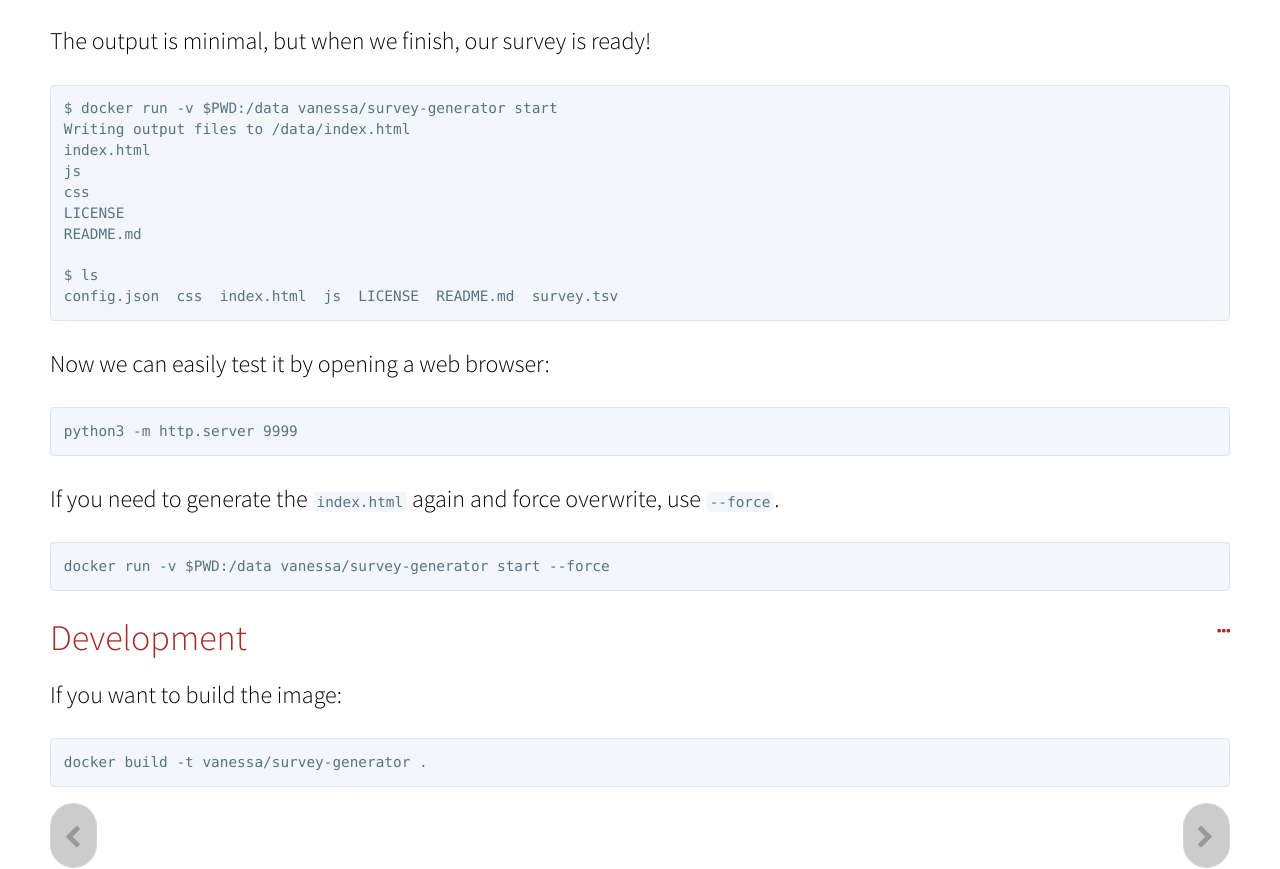
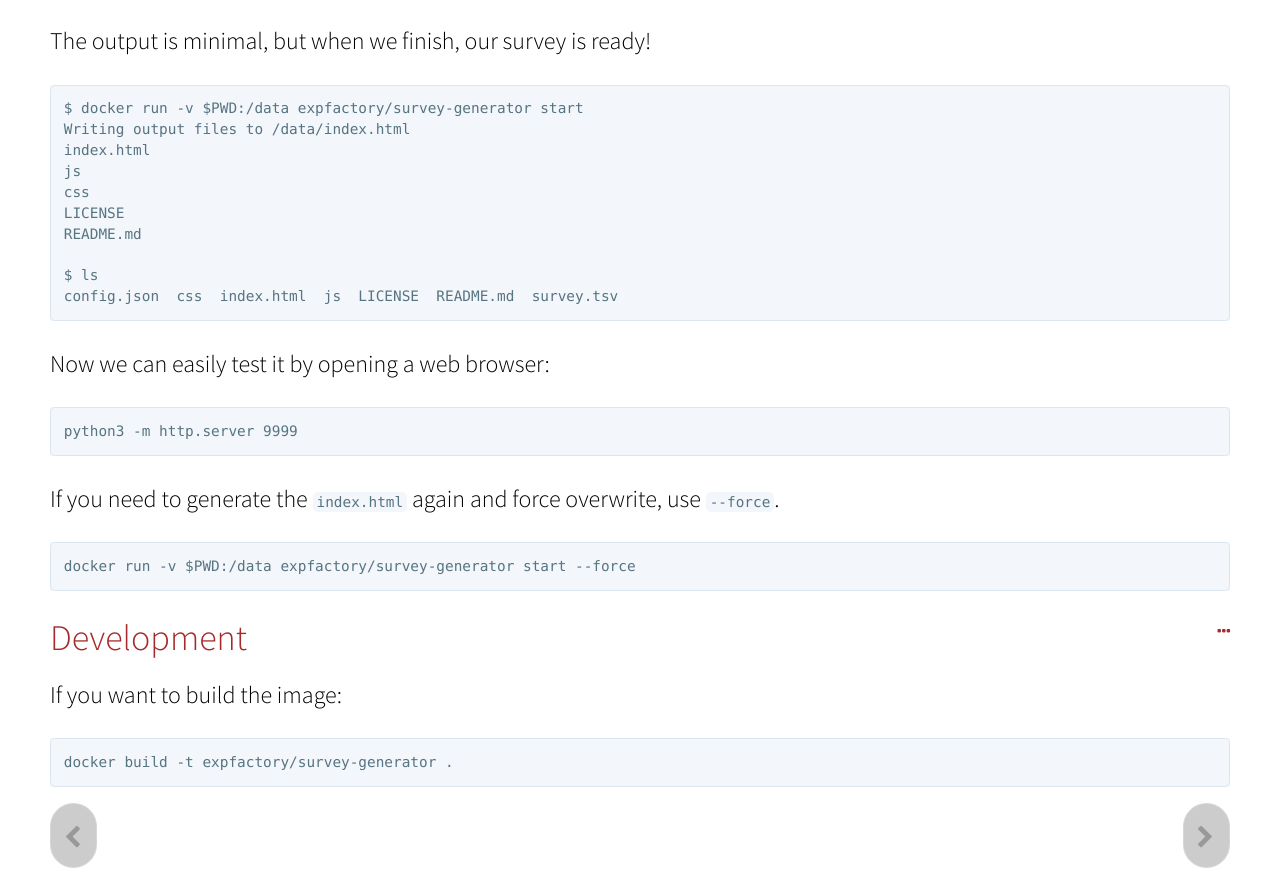
Before and after one commit to expfactory/expfactory.github.io, a Jekyll site: the page built from pages/integrations/surveys.md, in a window 1280 px wide and 1400 px high, scrolled down 1693 px. Shown: the part 385-1254 px from the top of the window. Built offline with Jekyll 4.4.1, drawn with Linux system fonts in a browser that asks for light colours; nearby versions of some CDN libraries.

Commit message:
changing repo name from vanessa to expfactory

````diff
--- a/pages/integrations/surveys.md
+++ b/pages/integrations/surveys.md
@@ -9,7 +9,7 @@ permalink: /integration-surveys
 
 A survey is (for now) just an experiment that is primarily questions. Since this is a common need for
 researchers, we have developed a simple means to turn a tab separated file into a web-ready experiment.
-We will be using the Experiment Factory survey generator (a [Docker container](https://hub.docker.com/r/vanessa/survey-generator/)) to convert a tab delimited file of questions (called `survey.tsv`) with a standard [experiment factory config.json](https://expfactory.github.io/expfactory/contribute#the-experiment-config) to generate a folder with web content to serve your experiment.
+We will be using the Experiment Factory survey generator (a [Docker container](https://hub.docker.com/r/expfactory/survey-generator/)) to convert a tab delimited file of questions (called `survey.tsv`) with a standard [experiment factory config.json](https://expfactory.github.io/expfactory/contribute#the-experiment-config) to generate a folder with web content to serve your experiment.
 
 ## Usage
 
@@ -58,7 +58,7 @@ echo "My Awesome Survey!" >> README.md
 The output is minimal, but when we finish, our survey is ready!
 
 ```
-$ docker run -v $PWD:/data vanessa/survey-generator start
+$ docker run -v $PWD:/data expfactory/survey-generator start
 Writing output files to /data/index.html
 index.html
 js
@@ -79,14 +79,14 @@ python3 -m http.server 9999
 If you need to generate the `index.html` again and force overwrite, use `--force`.
 
 ```
-docker run -v $PWD:/data vanessa/survey-generator start --force
+docker run -v $PWD:/data expfactory/survey-generator start --force
 ```
 
 ## Development
 If you want to build the image:
 
 ```
-docker build -t vanessa/survey-generator .
+docker build -t expfactory/survey-generator .
 ```
 
 <div>
````
